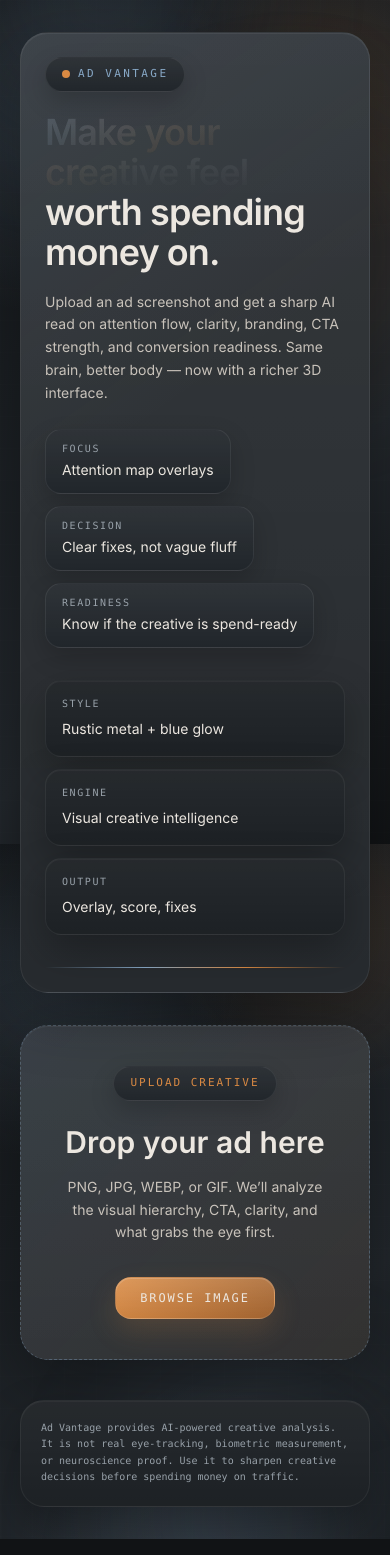
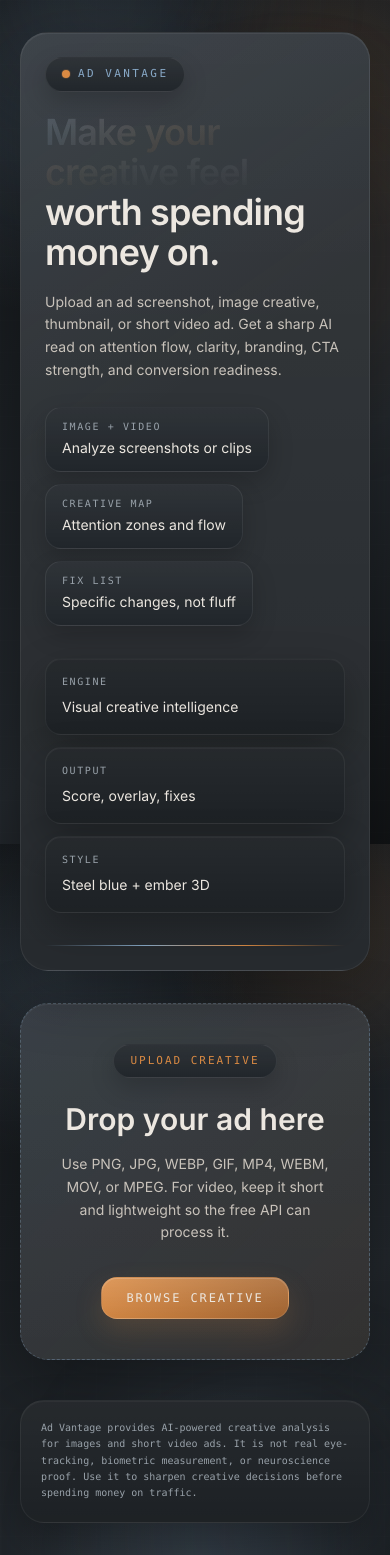
Before and after one commit to Jpuck412/ad-vantage, a Next.js app: page / in a window 390 px wide. Built offline with nearby package versions, Linux system fonts and the light colour scheme.

Commit message:
Upgrade page with 3D design and video support

```diff
--- a/app/page.tsx
+++ b/app/page.tsx
@@ -11,7 +11,8 @@ type Status = "idle" | "uploading" | "analyzing" | "done" | "error";
 
 export default function Home() {
   const [status, setStatus] = useState<Status>("idle");
-  const [imageUrl, setImageUrl] = useState<string | null>(null);
+  const [mediaUrl, setMediaUrl] = useState<string | null>(null);
+  const [mediaType, setMediaType] = useState<string>("");
   const [result, setResult] = useState<AnalysisResult | null>(null);
   const [error, setError] = useState<string | null>(null);
   const inputRef = useRef<HTMLInputElement>(null);
@@ -22,7 +23,8 @@ export default function Home() {
     setStatus("uploading");
 
     const previewUrl = URL.createObjectURL(file);
-    setImageUrl(previewUrl);
+    setMediaUrl(previewUrl);
+    setMediaType(file.type);
 
     const formData = new FormData();
     formData.append("file", file);
@@ -55,6 +57,7 @@ export default function Home() {
   const onDrop = useCallback(
     (event: DragEvent<HTMLDivElement>) => {
       event.preventDefault();
+
       const file = event.dataTransfer.files?.[0];
 
       if (file) {
@@ -77,7 +80,8 @@ export default function Home() {
 
   const reset = () => {
     setStatus("idle");
-    setImageUrl(null);
+    setMediaUrl(null);
+    setMediaType("");
     setResult(null);
     setError(null);
 
@@ -87,6 +91,7 @@ export default function Home() {
   };
 
   const busy = status === "uploading" || status === "analyzing";
+  const isVideo = mediaType.startsWith("video/");
 
   return (
     <main className="relative min-h-screen overflow-hidden">
@@ -100,7 +105,7 @@ export default function Home() {
           <div className="flex flex-col gap-8 lg:flex-row lg:items-end lg:justify-between">
             <div className="max-w-3xl">
               <div className="chip-3d inline-flex items-center gap-2 rounded-full px-4 py-2 font-mono text-[11px] uppercase tracking-[0.22em] text-blueGlow">
-                <span className="inline-block h-2 w-2 rounded-full bg-signal" />
+                <span className="inline-block h-2 w-2 rounded-full bg-signal shadow-emberGlow" />
                 Ad Vantage
               </div>
 
@@ -111,53 +116,67 @@ export default function Home() {
               </h1>
 
               <p className="mt-5 max-w-2xl text-sm leading-relaxed text-mist md:text-base">
-                Upload an ad screenshot and get a sharp AI read on attention
-                flow, clarity, branding, CTA strength, and conversion readiness.
-                Same brain, better body — now with a richer 3D interface.
+                Upload an ad screenshot, image creative, thumbnail, or short
+                video ad. Get a sharp AI read on attention flow, clarity,
+                branding, CTA strength, and conversion readiness.
               </p>
 
               <div className="mt-6 flex flex-wrap gap-3">
                 <div className="chip-3d rounded-2xl px-4 py-3">
                   <p className="font-mono text-[10px] uppercase tracking-[0.16em] text-muted">
-                    Focus
+                    Image + Video
                   </p>
-                  <p className="mt-1 text-sm text-paper">Attention map overlays</p>
+                  <p className="mt-1 text-sm text-paper">
+                    Analyze screenshots or clips
+                  </p>
                 </div>
 
                 <div className="chip-3d rounded-2xl px-4 py-3">
                   <p className="font-mono text-[10px] uppercase tracking-[0.16em] text-muted">
-                    Decision
+                    Creative Map
                   </p>
-                  <p className="mt-1 text-sm text-paper">Clear fixes, not vague fluff</p>
+                  <p className="mt-1 text-sm text-paper">
+                    Attention zones and flow
+                  </p>
                 </div>
 
                 <div className="chip-3d rounded-2xl px-4 py-3">
                   <p className="font-mono text-[10px] uppercase tracking-[0.16em] text-muted">
-                    Readiness
+                    Fix List
                   </p>
-                  <p className="mt-1 text-sm text-paper">Know if the creative is spend-ready</p>
+                  <p className="mt-1 text-sm text-paper">
+                    Specific changes, not fluff
+                  </p>
                 </div>
               </div>
             </div>
 
-            <div className="grid grid-cols-1 gap-3 sm:grid-cols-3 lg:w-[380px]">
+            <div className="grid grid-cols-1 gap-3 sm:grid-cols-3 lg:w-[420px]">
+              <div className="panel-soft rounded-2xl p-4">
+                <p className="font-mono text-[10px] uppercase tracking-[0.16em] text-muted">
+                  Engine
+                </p>
+                <p className="mt-2 text-sm text-paper">
+                  Visual creative intelligence
+                </p>
+              </div>
+
+              <div className="panel-soft rounded-2xl p-4">
+                <p className="font-mono text-[10px] uppercase tracking-[0.16em] text-muted">
+                  Output
+                </p>
+                <p className="mt-2 text-sm text-paper">
+                  Score, overlay, fixes
+                </p>
+              </div>
+
               <div className="panel-soft rounded-2xl p-4">
                 <p className="font-mono text-[10px] uppercase tracking-[0.16em] text-muted">
                   Style
                 </p>
-                <p className="mt-2 text-sm text-paper">Rustic metal + blue glow</p>
-              </div>
-              <div className="panel-soft rounded-2xl p-4">
-                <p className="font-mono text-[10px] uppercase tracking-[0.16em] text-muted">
-                  Engine
+                <p className="mt-2 text-sm text-paper">
+                  Steel blue + ember 3D
                 </p>
-                <p className="mt-2 text-sm text-paper">Visual creative intelligence</p>
-              </div>
-              <div className="panel-soft rounded-2xl p-4">
-                <p className="font-mono text-[10px] uppercase tracking-[0.16em] text-muted">
-                  Output
-                </p>
-                <p className="mt-2 text-sm text-paper">Overlay, score, fixes</p>
               </div>
             </div>
           </div>
@@ -166,7 +185,7 @@ export default function Home() {
         </header>
 
         <section className="mt-8">
-          {!imageUrl && (
+          {!mediaUrl && (
             <div
               onDrop={onDrop}
               onDragOver={(event) => event.preventDefault()}
@@ -183,7 +202,7 @@ export default function Home() {
               <input
                 ref={inputRef}
                 type="file"
-                accept="image/png,image/jpeg,image/webp,image/gif"
+                accept="image/png,image/jpeg,image/webp,image/gif,video/mp4,video/webm,video/quicktime,video/mpeg"
                 className="hidden"
                 onChange={onInputChange}
               />
@@ -198,34 +217,48 @@ export default function Home() {
                 </h2>
 
                 <p className="mt-4 text-sm leading-relaxed text-mist md:text-base">
-                  PNG, JPG, WEBP, or GIF. We’ll analyze the visual hierarchy,
-                  CTA, clarity, and what grabs the eye first.
+                  Use PNG, JPG, WEBP, GIF, MP4, WEBM, MOV, or MPEG. For video,
+                  keep it short and lightweight so the free API can process it.
                 </p>
 
                 <div className="mt-8">
                   <span className="btn-3d inline-flex rounded-2xl px-6 py-3 font-mono text-xs uppercase tracking-[0.16em] text-paper shadow-emberGlow">
-                    Browse image
+                    Browse creative
                   </span>
                 </div>
               </div>
             </div>
           )}
 
-          {imageUrl && status !== "done" && (
+          {mediaUrl && status !== "done" && (
             <div className="space-y-4">
               <div className="panel-3d overflow-hidden rounded-[28px] p-4">
-                {/* eslint-disable-next-line @next/next/no-img-element */}
-                <img
-                  src={imageUrl}
-                  alt="Uploaded creative"
-                  className="block h-auto w-full rounded-2xl border border-white/5"
-                />
+                {isVideo ? (
+                  <video
+                    src={mediaUrl}
+                    controls
+                    muted
+                    playsInline
+                    className="block h-auto w-full rounded-2xl border border-white/5"
+                  />
+                ) : (
+                  // eslint-disable-next-line @next/next/no-img-element
+                  <img
+                    src={mediaUrl}
+                    alt="Uploaded creative"
+                    className="block h-auto w-full rounded-2xl border border-white/5"
+                  />
+                )}
               </div>
 
               {busy && (
                 <div className="panel-soft flex items-center gap-3 rounded-2xl p-4 font-mono text-xs text-blueGlow">
                   <span className="inline-block h-2.5 w-2.5 animate-pulse rounded-full bg-signal" />
-                  {status === "uploading" ? "Uploading creative..." : "Analyzing visual structure..."}
+                  {status === "uploading"
+                    ? "Uploading creative..."
+                    : isVideo
+                      ? "Analyzing video structure..."
+                      : "Analyzing visual structure..."}
                 </div>
               )}
 
@@ -237,19 +270,20 @@ export default function Home() {
                     onClick={reset}
                     className="mt-3 font-mono text-xs text-paper underline focus-ring"
                   >
-                    Try another image
+                    Try another creative
                   </button>
                 </div>
               )}
             </div>
           )}
 
-          {status === "done" && result && imageUrl && (
+          {status === "done" && result && mediaUrl && (
             <div className="mt-2 grid gap-6 xl:grid-cols-[1.2fr_0.8fr]">
               <div className="space-y-6">
                 <div className="panel-3d rounded-[28px] p-4">
                   <AttentionOverlay
-                    imageUrl={imageUrl}
+                    mediaUrl={mediaUrl}
+                    mediaType={mediaType}
                     regions={result.attentionRegions}
                   />
                 </div>
@@ -266,7 +300,10 @@ export default function Home() {
                           <span className="mt-0.5 inline-flex h-7 min-w-7 items-center justify-center rounded-full bg-signal/15 font-mono text-xs text-signal">
                             {String(index + 1).padStart(2, "0")}
                           </span>
-                          <span className="text-sm leading-relaxed text-paper">{fix}</span>
+
+                          <span className="text-sm leading-relaxed text-paper">
+                            {fix}
+                          </span>
                         </div>
                       </li>
                     ))}
@@ -281,7 +318,10 @@ export default function Home() {
 
                     <ul className="space-y-2">
                       {result.riskFlags.map((flag, index) => (
-                        <li key={index} className="text-sm leading-relaxed text-paper">
+                        <li
+                          key={index}
+                          className="text-sm leading-relaxed text-paper"
+                        >
                           ⚠ {flag}
                         </li>
                       ))}
@@ -297,10 +337,12 @@ export default function Home() {
                       <p className="font-mono text-xs uppercase tracking-[0.18em] text-blueGlow">
                         Overall read
                       </p>
+
                       <p className="mt-2 max-w-xs text-sm leading-relaxed text-mist">
                         Quick creative verdict with a stronger executive feel.
                       </p>
                     </div>
+
                     <div className="chip-3d rounded-full px-3 py-1.5 font-mono text-[10px] uppercase tracking-[0.16em] text-signal">
                       Spend signal
                     </div>
@@ -331,6 +373,7 @@ export default function Home() {
                       <p className="font-mono text-xs uppercase tracking-[0.18em] text-muted">
                         Next move
                       </p>
+
                       <p className="mt-1 text-sm text-paper">
                         Upload another creative and compare.
                       </p>
@@ -351,9 +394,10 @@ export default function Home() {
 
         <footer className="mt-10 panel-soft rounded-[24px] p-5">
           <p className="font-mono text-[10px] leading-relaxed text-muted">
-            Ad Vantage provides AI-powered creative analysis. It is not real
-            eye-tracking, biometric measurement, or neuroscience proof. Use it
-            to sharpen creative decisions before spending money on traffic.
+            Ad Vantage provides AI-powered creative analysis for images and
+            short video ads. It is not real eye-tracking, biometric
+            measurement, or neuroscience proof. Use it to sharpen creative
+            decisions before spending money on traffic.
           </p>
         </footer>
       </div>
```
